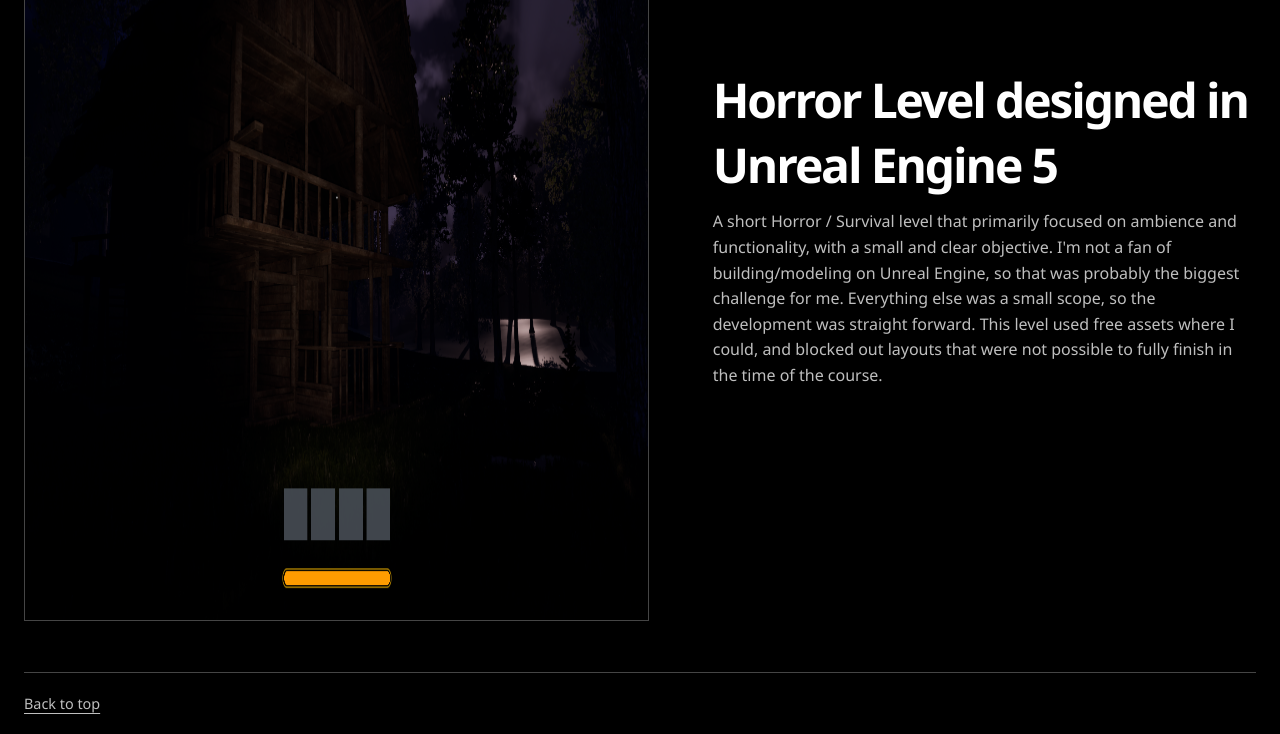
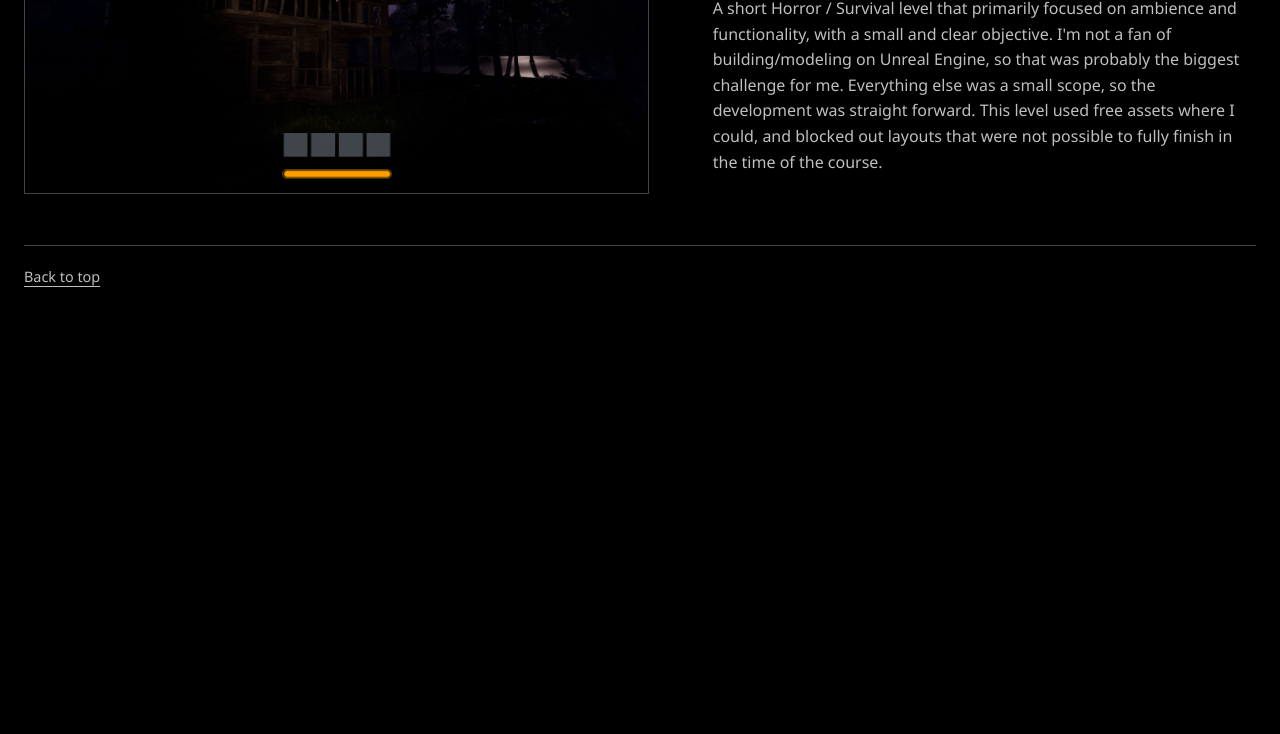
Before and after one commit to clawsgit/ator-studio, a plain HTML site: page college-work.html in a window 1280 px wide. Shown: the part 637-1371 px from the top of the page. After the commit the page ends 944 px from the top, so only its background shows below. Drawn offline with Linux system fonts and the light colour scheme.

Commit message:
Preserve project screenshot aspect ratio

```diff
--- a/styles.css
+++ b/styles.css
@@ -124,6 +124,8 @@ h1 {
   border: 1px solid var(--line);
 }
 
+.project-image { height: auto; }
+
 .project-placeholder {
   display: grid;
   place-items: center;
```
